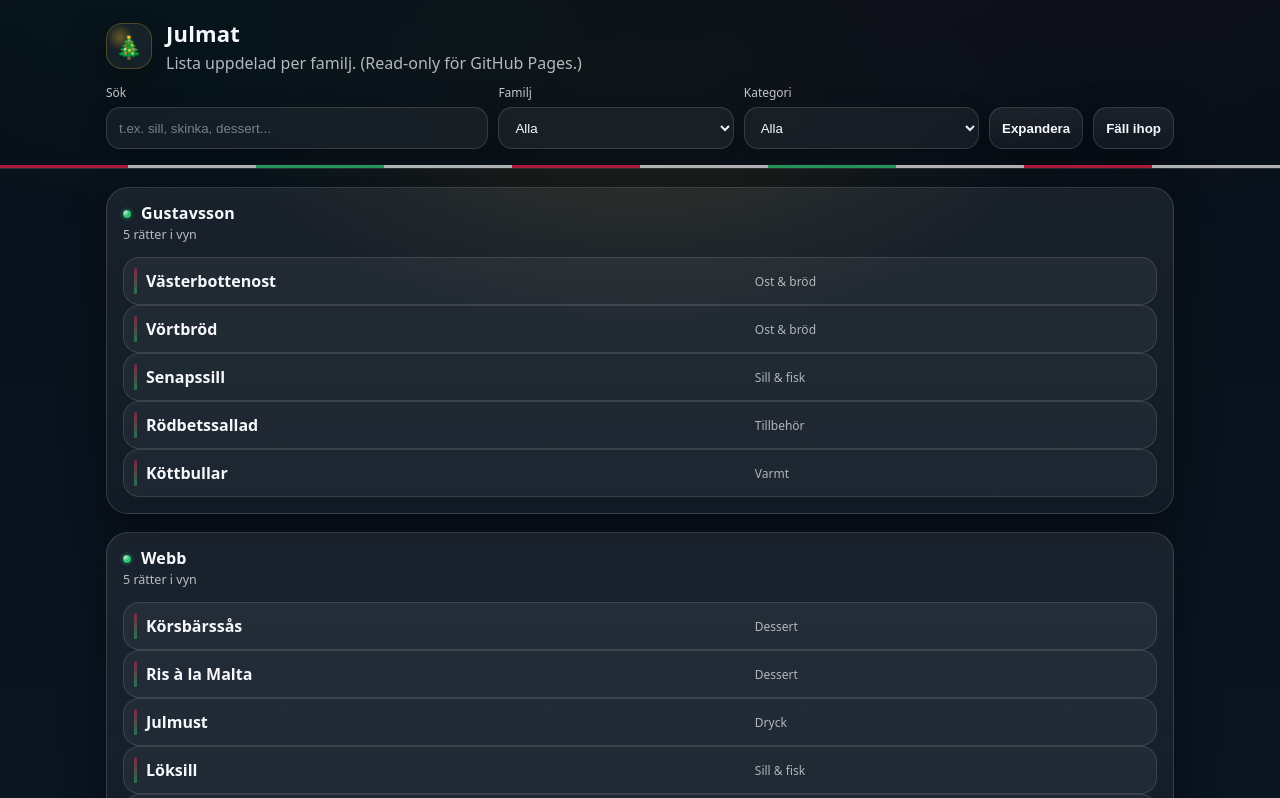
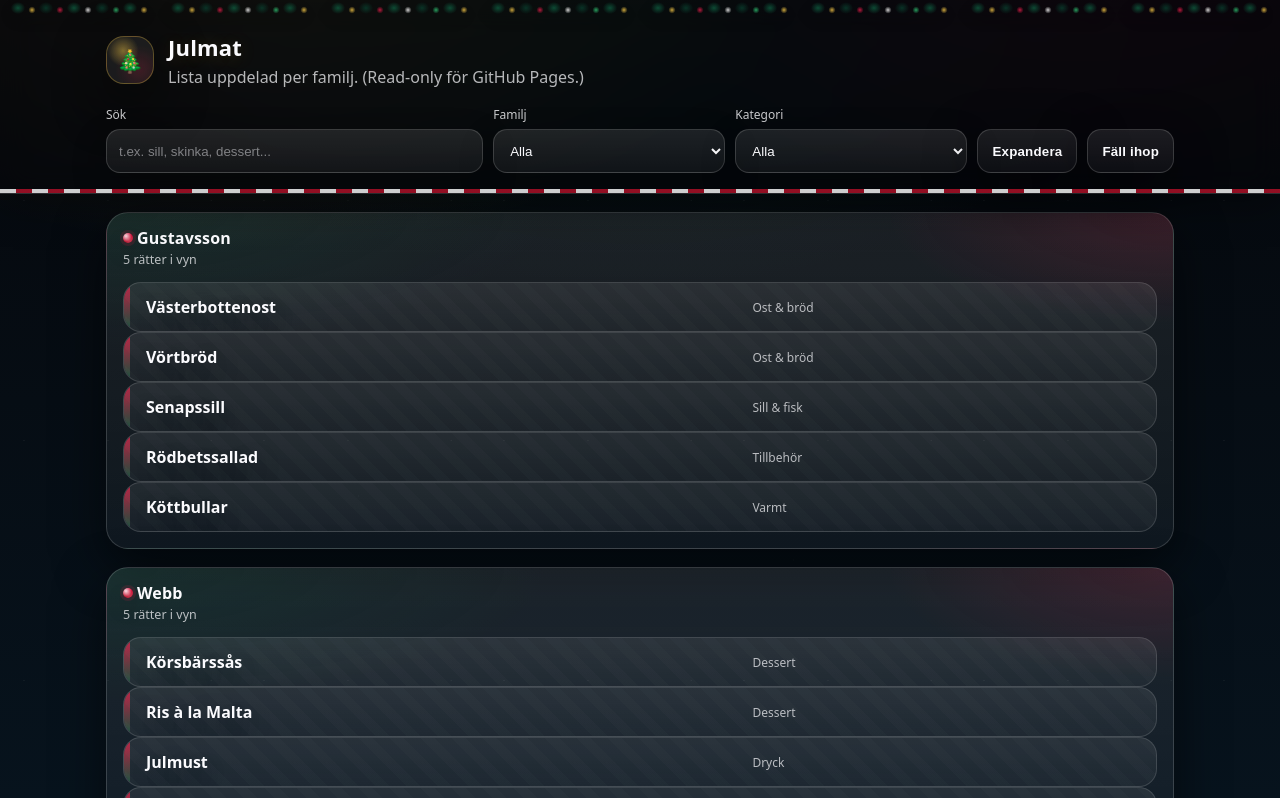
Before and after one commit to drbrago/xmas, a plain HTML site: page index.html in a window 1280 px wide. Shown: the top 798 px of the page. Drawn offline with Linux system fonts and the light colour scheme.

Commit message:
Revamp styling for a festive theme; enhance colors, backgrounds, and animations for a cozy winter experience

```diff
--- a/styles.css
+++ b/styles.css
@@ -1,22 +1,26 @@
-/* Julig (men inte kitsch) – read-only */
+/* Ultra-julig (men fortfarande läsbar) – read-only */
 
 :root{
-  --bg0: #071019;
-  --bg1: #0a1522;
-  --panel: rgba(255,255,255,.06);
-  --panel2: rgba(255,255,255,.04);
-  --text: #f7f8fb;
-  --muted: rgba(247,248,251,.72);
-  --border: rgba(255,255,255,.14);
-  --shadow: 0 14px 40px rgba(0,0,0,.45);
+  /* Base */
+  --night0: #05070b;
+  --night1: #07131d;
+  --evergreen: #0b3d2e;
+  --evergreen2:#0f5a3f;
+  --cranberry: #b5122a;
+  --cranberry2:#e11d48;
+  --gold: #f7c948;
+  --warm: #ffedd5;
 
-  /* Christmas accents */
-  --holly: #2fbf71;      /* green */
-  --cranberry: #e11d48;  /* red */
-  --gold: #fbbf24;       /* warm gold */
-  --ice: rgba(255,255,255,.35);
+  --text: #fbfbfe;
+  --muted: rgba(251,251,254,.72);
+  --border: rgba(255,255,255,.16);
 
-  --radius2: 22px;
+  --card: rgba(255,255,255,.08);
+  --card2: rgba(255,255,255,.05);
+
+  --shadow: 0 18px 50px rgba(0,0,0,.55);
+  --radius: 22px;
+
   --mono: ui-monospace, SFMono-Regular, Menlo, Monaco, Consolas, "Liberation Mono", "Courier New", monospace;
   --sans: ui-sans-serif, system-ui, -apple-system, Segoe UI, Roboto, Helvetica, Arial, "Apple Color Emoji","Segoe UI Emoji";
 }
@@ -28,176 +32,211 @@ body{
   font-family: var(--sans);
   color: var(--text);
 
+  /* Cozy winter night with warm glow */
   background:
-    radial-gradient(900px 520px at 15% -10%, rgba(47,191,113,.18), transparent 55%),
-    radial-gradient(820px 520px at 85% -10%, rgba(225,29,72,.16), transparent 55%),
-    radial-gradient(700px 420px at 50% 10%, rgba(251,191,36,.12), transparent 60%),
-    linear-gradient(180deg, var(--bg0), var(--bg1));
+    radial-gradient(1000px 600px at 20% -10%, rgba(247,201,72,.18), transparent 55%),
+    radial-gradient(900px 520px at 85% -10%, rgba(225,29,72,.16), transparent 55%),
+    radial-gradient(900px 520px at 50% 0%, rgba(15,90,63,.20), transparent 55%),
+    linear-gradient(180deg, var(--night0), var(--night1));
 }
 
-/* subtle twinkle */
-body:before{
+/* Soft star/twinkle texture */
+body::before{
   content:"";
-  position: fixed;
-  inset: 0;
+  position:fixed;
+  inset:0;
   pointer-events:none;
-  background-image:
-    radial-gradient(1px 1px at 12% 18%, rgba(255,255,255,.7), transparent 60%),
-    radial-gradient(1px 1px at 68% 22%, rgba(255,255,255,.55), transparent 60%),
-    radial-gradient(1px 1px at 86% 36%, rgba(255,255,255,.5), transparent 60%),
-    radial-gradient(1px 1px at 22% 44%, rgba(255,255,255,.45), transparent 60%),
-    radial-gradient(1px 1px at 52% 56%, rgba(255,255,255,.55), transparent 60%),
-    radial-gradient(1px 1px at 78% 62%, rgba(255,255,255,.35), transparent 60%),
-    radial-gradient(1px 1px at 34% 74%, rgba(255,255,255,.4), transparent 60%),
-    radial-gradient(1px 1px at 90% 78%, rgba(255,255,255,.35), transparent 60%);
-  opacity: .35;
+  background:
+    radial-gradient(1px 1px at 12% 18%, rgba(255,255,255,.75), transparent 60%),
+    radial-gradient(1px 1px at 28% 62%, rgba(255,255,255,.45), transparent 60%),
+    radial-gradient(1px 1px at 46% 32%, rgba(255,255,255,.55), transparent 60%),
+    radial-gradient(1px 1px at 62% 70%, rgba(255,255,255,.35), transparent 60%),
+    radial-gradient(1px 1px at 78% 22%, rgba(255,255,255,.55), transparent 60%),
+    radial-gradient(1px 1px at 90% 60%, rgba(255,255,255,.35), transparent 60%);
+  opacity:.35;
   filter: blur(.2px);
 }
 
-/* very subtle snow */
+/* Snow layer (works with your <div class="snow"></div>) */
 .snow{
-  position: fixed;
-  inset: 0;
+  position:fixed;
+  inset:0;
   pointer-events:none;
   background-image:
-    radial-gradient(2px 2px at 10% 0%, rgba(255,255,255,.7), transparent 55%),
-    radial-gradient(1px 1px at 30% 0%, rgba(255,255,255,.55), transparent 60%),
-    radial-gradient(2px 2px at 55% 0%, rgba(255,255,255,.6), transparent 55%),
-    radial-gradient(1px 1px at 75% 0%, rgba(255,255,255,.5), transparent 60%),
-    radial-gradient(2px 2px at 90% 0%, rgba(255,255,255,.6), transparent 55%);
-  background-size: 260px 260px;
-  opacity: .12;
-  animation: snow 14s linear infinite;
+    radial-gradient(2px 2px at 10% 0%, rgba(255,255,255,.9), transparent 55%),
+    radial-gradient(1px 1px at 20% 0%, rgba(255,255,255,.65), transparent 60%),
+    radial-gradient(2px 2px at 45% 0%, rgba(255,255,255,.75), transparent 55%),
+    radial-gradient(1px 1px at 70% 0%, rgba(255,255,255,.55), transparent 60%),
+    radial-gradient(2px 2px at 88% 0%, rgba(255,255,255,.7), transparent 55%);
+  background-size: 240px 240px;
+  opacity: .14;
+  animation: snow 12s linear infinite;
 }
 @keyframes snow{
-  from{ transform: translateY(-260px); }
-  to{ transform: translateY(260px); }
+  from{ transform: translateY(-240px); }
+  to{ transform: translateY(240px); }
 }
 
 .wrap{max-width:1100px; margin:0 auto; padding: 0 16px;}
+
+/* HEADER */
 .header{
-  position:sticky; top:0; z-index:10;
-  backdrop-filter: blur(12px);
-  background: rgba(7,16,25,.72);
+  position:sticky;
+  top:0;
+  z-index:10;
+  backdrop-filter: blur(14px);
+  background: rgba(5,7,11,.70);
   border-bottom: 1px solid var(--border);
+  box-shadow: 0 12px 36px rgba(0,0,0,.35);
 }
 
-/* a thin candy-cane stripe */
-.header:after{
+/* Garland + lights (pure CSS) */
+.header::before{
   content:"";
   display:block;
-  height: 3px;
-  background: linear-gradient(90deg,
-    var(--cranberry),
-    var(--cranberry) 10%,
-    rgba(255,255,255,.9) 10%,
-    rgba(255,255,255,.9) 20%,
-    var(--holly) 20%,
-    var(--holly) 30%,
-    rgba(255,255,255,.9) 30%,
-    rgba(255,255,255,.9) 40%,
-    var(--cranberry) 40%,
-    var(--cranberry) 50%,
-    rgba(255,255,255,.9) 50%,
-    rgba(255,255,255,.9) 60%,
-    var(--holly) 60%,
-    var(--holly) 70%,
-    rgba(255,255,255,.9) 70%,
-    rgba(255,255,255,.9) 80%,
-    var(--cranberry) 80%,
-    var(--cranberry) 90%,
-    rgba(255,255,255,.9) 90%,
-    rgba(255,255,255,.9)
-  );
-  opacity:.75;
+  height: 16px;
+  background:
+    /* garland base */
+    radial-gradient(12px 10px at 18px 8px, rgba(15,90,63,.95), transparent 60%),
+    radial-gradient(12px 10px at 46px 8px, rgba(11,61,46,.95), transparent 60%),
+    radial-gradient(12px 10px at 74px 8px, rgba(15,90,63,.95), transparent 60%),
+    radial-gradient(12px 10px at 102px 8px, rgba(11,61,46,.95), transparent 60%),
+    radial-gradient(12px 10px at 130px 8px, rgba(15,90,63,.95), transparent 60%),
+    /* lights */
+    radial-gradient(6px 6px at 32px 10px, rgba(247,201,72,.95), transparent 60%),
+    radial-gradient(6px 6px at 60px 10px, rgba(225,29,72,.95), transparent 60%),
+    radial-gradient(6px 6px at 88px 10px, rgba(255,255,255,.95), transparent 60%),
+    radial-gradient(6px 6px at 116px 10px, rgba(47,191,113,.95), transparent 60%),
+    radial-gradient(6px 6px at 144px 10px, rgba(247,201,72,.95), transparent 60%);
+  background-size: 160px 16px;
+  background-repeat: repeat-x;
+  opacity: .9;
+  filter: drop-shadow(0 6px 10px rgba(0,0,0,.35));
+  animation: twinkle 2.8s ease-in-out infinite;
+}
+@keyframes twinkle{
+  0%,100%{ opacity:.92; }
+  50%{ opacity:.75; }
 }
 
-.brand{display:flex; gap:14px; align-items:center; padding: 18px 0 10px;}
+/* Candy-cane stripe divider */
+.header::after{
+  content:"";
+  display:block;
+  height: 4px;
+  background: repeating-linear-gradient(
+    90deg,
+    rgba(255,255,255,.95) 0 12px,
+    rgba(255,255,255,.95) 12px 16px,
+    rgba(181,18,42,.95) 16px 28px,
+    rgba(181,18,42,.95) 28px 32px
+  );
+  opacity:.85;
+}
+
+.brand{display:flex; gap:14px; align-items:center; padding: 16px 0 10px;}
 .logo{
-  width:46px; height:46px; border-radius:16px;
+  width:48px; height:48px; border-radius: 18px;
   display:grid; place-items:center;
   background:
-    radial-gradient(22px 22px at 30% 30%, rgba(251,191,36,.35), transparent 60%),
-    rgba(255,255,255,.06);
-  border: 1px solid rgba(251,191,36,.25);
+    radial-gradient(26px 26px at 35% 30%, rgba(247,201,72,.45), transparent 60%),
+    radial-gradient(40px 40px at 70% 70%, rgba(225,29,72,.18), transparent 60%),
+    rgba(255,255,255,.07);
+  border: 1px solid rgba(247,201,72,.30);
   box-shadow: var(--shadow);
   font-size: 22px;
 }
-h1{margin:0; font-size: 22px; letter-spacing:.2px;}
+
+h1{
+  margin:0;
+  font-size: 22px;
+  letter-spacing:.2px;
+  text-shadow: 0 2px 18px rgba(247,201,72,.18);
+}
 p{margin:4px 0 0;}
 .muted{color: var(--muted);}
 .small{font-size: 12.5px;}
 code{
-  font-family: var(--mono); font-size: .95em;
-  background: rgba(255,255,255,.06);
-  padding: 2px 6px;
+  font-family: var(--mono);
+  font-size: .95em;
+  background: rgba(255,255,255,.07);
+  padding: 2px 8px;
   border-radius: 10px;
-  border: 1px solid var(--border);
+  border: 1px solid rgba(255,255,255,.14);
 }
 
+/* TOOLBAR */
 .toolbar{
   display:grid;
   gap: 10px;
   grid-template-columns: 1.3fr .8fr .8fr auto;
   align-items:end;
-  padding: 0 0 16px;
+  padding: 8px 0 16px;
 }
-@media (max-width: 900px){
-  .toolbar{grid-template-columns: 1fr 1fr; }
-}
-@media (max-width: 520px){
-  .toolbar{grid-template-columns: 1fr; }
-}
+@media (max-width: 900px){ .toolbar{grid-template-columns: 1fr 1fr;} }
+@media (max-width: 520px){ .toolbar{grid-template-columns: 1fr;} }
 
 .field{display:flex; flex-direction:column; gap:6px;}
-label{font-size: 12px; color: rgba(247,248,251,.78);}
+label{font-size: 12px; color: rgba(251,251,254,.80);}
+
 input[type="search"], select{
-  height: 42px;
+  height: 44px;
   border-radius: 14px;
-  border: 1px solid var(--border);
-  background: rgba(255,255,255,.05);
+  border: 1px solid rgba(255,255,255,.16);
+  background:
+    linear-gradient(180deg, rgba(255,255,255,.10), rgba(255,255,255,.05));
   color: var(--text);
   padding: 0 12px;
   outline: none;
-  box-shadow: 0 10px 26px rgba(0,0,0,.24);
+  box-shadow: 0 14px 34px rgba(0,0,0,.28);
 }
-input[type="search"]::placeholder{color: rgba(247,248,251,.45);}
+input[type="search"]::placeholder{color: rgba(251,251,254,.46);}
 input[type="search"]:focus, select:focus{
-  border-color: rgba(251,191,36,.35);
-  box-shadow: 0 0 0 3px rgba(251,191,36,.16), 0 10px 26px rgba(0,0,0,.24);
+  border-color: rgba(247,201,72,.45);
+  box-shadow: 0 0 0 3px rgba(247,201,72,.18), 0 14px 34px rgba(0,0,0,.28);
 }
 
 .buttons{display:flex; gap:10px; flex-wrap:wrap; justify-content:flex-end;}
 .btn{
-  height: 42px;
-  padding: 0 12px;
+  height: 44px;
+  padding: 0 14px;
   border-radius: 14px;
-  border: 1px solid var(--border);
+  border: 1px solid rgba(255,255,255,.16);
   background:
-    linear-gradient(180deg, rgba(255,255,255,.10), rgba(255,255,255,.06));
+    radial-gradient(80px 40px at 30% 20%, rgba(247,201,72,.18), transparent 60%),
+    linear-gradient(180deg, rgba(255,255,255,.11), rgba(255,255,255,.06));
   color: var(--text);
   cursor:pointer;
   box-shadow: var(--shadow);
-  font-weight: 700;
+  font-weight: 800;
+  letter-spacing:.2px;
 }
 .btn.secondary{
-  background: linear-gradient(180deg, rgba(255,255,255,.08), rgba(255,255,255,.04));
+  background:
+    linear-gradient(180deg, rgba(255,255,255,.09), rgba(255,255,255,.04));
 }
 .btn:hover{
-  border-color: rgba(251,191,36,.28);
+  border-color: rgba(247,201,72,.34);
+  transform: translateY(-1px);
 }
-.btn:active{transform: translateY(1px);}
+.btn:active{transform: translateY(0);}
 
+/* CONTENT */
 .loading{padding: 18px 0; color: var(--muted);}
 
+/* FAMILY CARDS */
 .family{
   margin: 18px 0;
-  border: 1px solid var(--border);
-  border-radius: var(--radius2);
-  background: linear-gradient(180deg, rgba(255,255,255,.07), rgba(255,255,255,.035));
+  border: 1px solid rgba(255,255,255,.16);
+  border-radius: var(--radius);
+  background:
+    radial-gradient(800px 240px at 0% 0%, rgba(15,90,63,.22), transparent 55%),
+    radial-gradient(520px 200px at 100% 0%, rgba(225,29,72,.16), transparent 55%),
+    linear-gradient(180deg, rgba(255,255,255,.09), rgba(255,255,255,.04));
   box-shadow: var(--shadow);
   overflow:hidden;
 }
+
 .family > summary{
   list-style:none;
   padding: 14px 16px;
@@ -208,58 +247,91 @@ input[type="search"]:focus, select:focus{
   align-items:center;
 }
 .family > summary::-webkit-details-marker{display:none;}
+
 .family-title{display:flex; flex-direction:column; gap:2px;}
 .family-title strong{
   font-size: 16px;
   letter-spacing:.2px;
+  position:relative;
+  padding-left: 14px;
 }
 
-/* little holly dot */
-.family-title strong:before{
+/* ornament marker */
+.family-title strong::before{
   content:"";
-  display:inline-block;
-  width:8px; height:8px;
-  border-radius:999px;
-  margin-right:10px;
-  background: radial-gradient(circle at 30% 30%, rgba(255,255,255,.7), transparent 45%), var(--holly);
-  box-shadow: 0 0 0 3px rgba(47,191,113,.12);
-  transform: translateY(-1px);
+  position:absolute;
+  left:0;
+  top: 50%;
+  transform: translateY(-50%);
+  width:10px; height:10px;
+  border-radius: 999px;
+  background:
+    radial-gradient(circle at 30% 30%, rgba(255,255,255,.85), transparent 55%),
+    radial-gradient(circle at 60% 70%, rgba(255,255,255,.20), transparent 55%),
+    linear-gradient(180deg, var(--cranberry2), var(--cranberry));
+  box-shadow: 0 0 0 3px rgba(225,29,72,.14), 0 10px 18px rgba(0,0,0,.25);
 }
 
 .items{padding: 0 16px 16px;}
+
+/* Rows look like “gift tags” */
 .tr{
   display:grid;
   grid-template-columns: 1.2fr .8fr;
   gap: 10px;
-  padding: 12px 12px;
-  border: 1px solid rgba(255,255,255,.12);
-  border-radius: 16px;
-  background: rgba(255,255,255,.05);
+  padding: 13px 14px;
+  border: 1px solid rgba(255,255,255,.14);
+  border-radius: 18px;
+  background:
+    linear-gradient(180deg, rgba(255,255,255,.08), rgba(255,255,255,.04));
   align-items:center;
   position:relative;
+  overflow:hidden;
 }
-@media (max-width: 720px){
-  .tr{grid-template-columns: 1fr;}
+@media (max-width: 720px){ .tr{grid-template-columns: 1fr;} }
+
+/* ribbon */
+.tr::before{
+  content:"";
+  position:absolute;
+  left: 0;
+  top: 0;
+  bottom: 0;
+  width: 6px;
+  background: linear-gradient(180deg, var(--cranberry2), var(--evergreen2));
+  opacity:.85;
 }
 
-.tr:before{
+/* faint diagonal “wrapping paper” */
+.tr::after{
   content:"";
   position:absolute;
-  left: 10px;
-  top: 10px;
-  bottom: 10px;
-  width: 3px;
-  border-radius: 99px;
-  background: linear-gradient(180deg, rgba(225,29,72,.9), rgba(47,191,113,.9));
-  opacity:.55;
+  inset:-30px;
+  background: repeating-linear-gradient(
+    45deg,
+    rgba(255,255,255,.06) 0 10px,
+    rgba(255,255,255,0) 10px 22px
+  );
+  opacity:.25;
+  pointer-events:none;
 }
 
-.name{font-weight: 800; padding-left: 10px;}
-.cat{color: rgba(247,248,251,.68); font-size: 12px; padding-left: 10px;}
+.name{
+  font-weight: 900;
+  padding-left: 8px;
+  text-shadow: 0 10px 30px rgba(0,0,0,.25);
+}
+.cat{
+  color: rgba(251,251,254,.70);
+  font-size: 12px;
+  padding-left: 8px;
+}
 
 .footer{padding: 24px 16px 36px;}
 
 /* reduce motion preference */
 @media (prefers-reduced-motion: reduce){
   .snow{animation:none;}
+  .header::before{animation:none;}
+  .btn:hover{transform:none;}
 }
```
